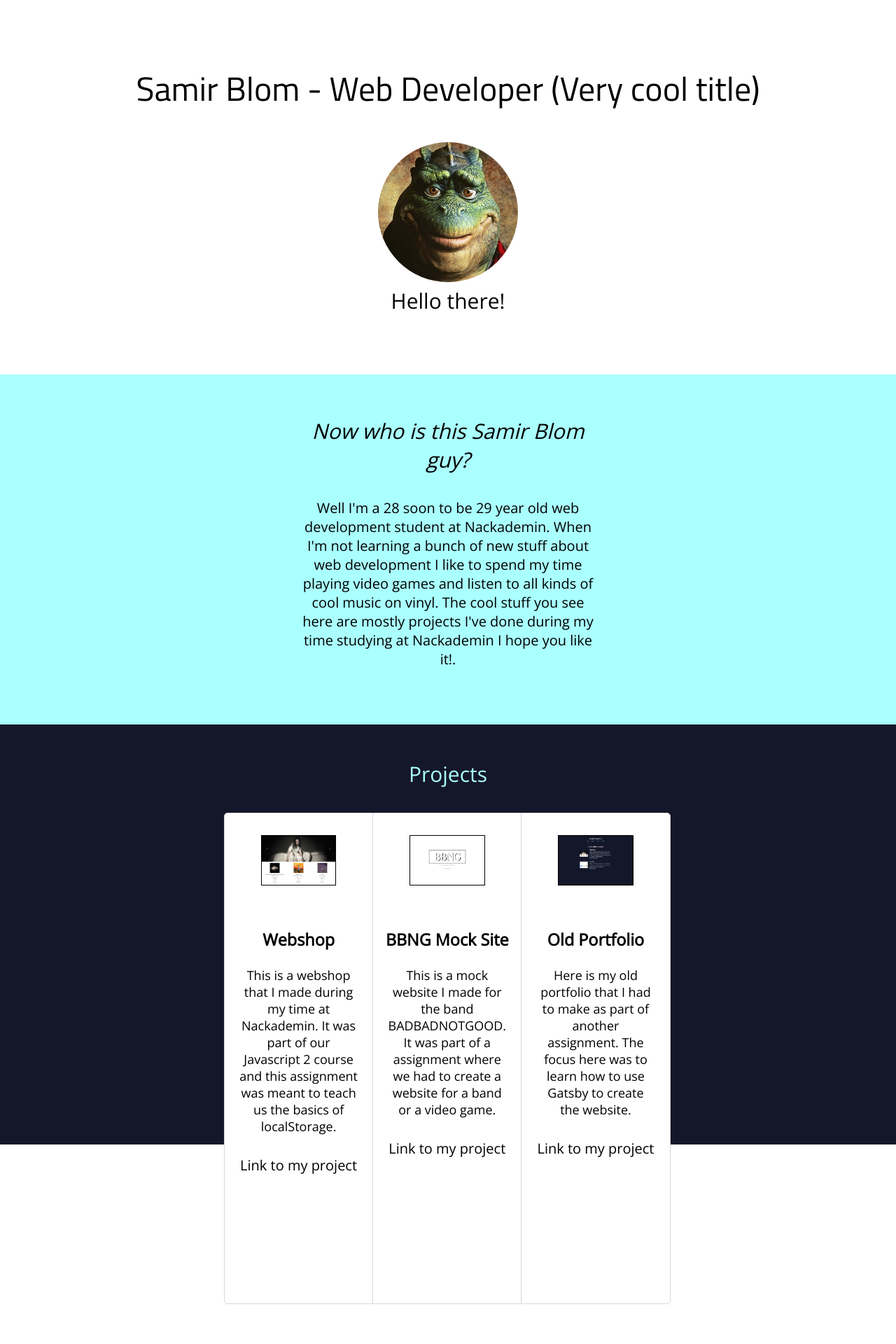
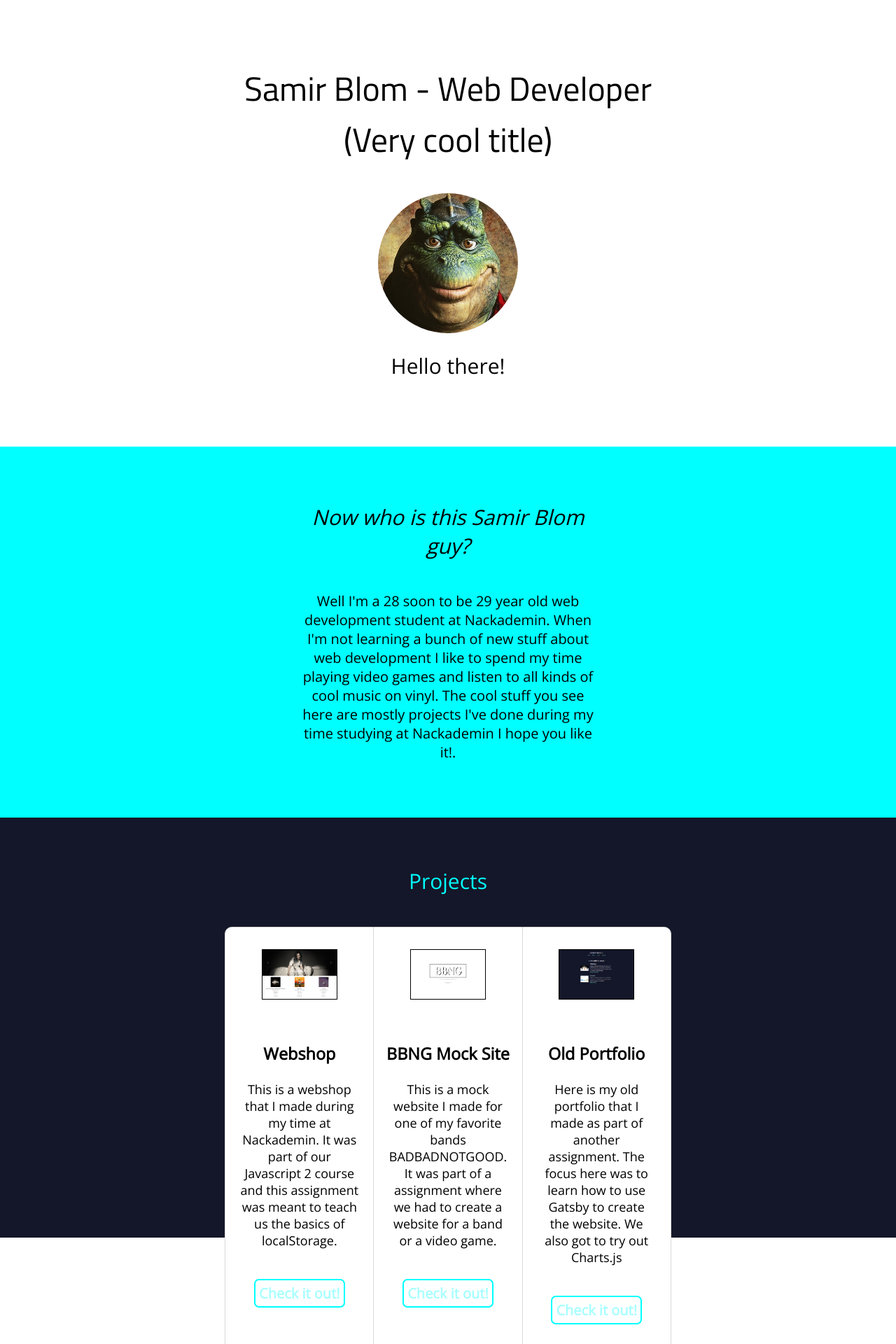
Before and after one commit to Baraghen/portfolio, a Jekyll site: the page built from index.md, in a window 1280 px wide. Shown: the top 1920 px of the page at 70% size. Built offline with Jekyll 4.4.1, drawn with Linux system fonts in a browser that asks for light colours; some of the changed text lies outside the part shown.

Commit message:
Pretty much final commit

```diff
--- a/_includes/intro.html
+++ b/_includes/intro.html
@@ -1,10 +1,9 @@
 <section>
     <div class="section-white">
         <div>
-            <h1>Samir Blom - Web Developer (Very cool title)</h1>
+            <h1>Samir Blom - Web Developer <br>(Very cool title)</h1>
             <img class="avatar" src="assets/img/avatar.jpg" alt="avatar">
             <h2>Hello there!</h2>
         </div>
-
     </div>
 </section>
--- a/_includes/projects.html
+++ b/_includes/projects.html
@@ -1,25 +1,25 @@
 <section>
     <div class="section-dark">
+        <h2>Projects</h2>
         <div class="projects">
-            <h2>Projects</h2>
             <div class="project-webshop">
                 <img class="project-thumbnail" src="/assets/img/webshop.png" alt="webshop-thumbnail">
                 <h3>Webshop</h3>
                 <p>This is a webshop that I made during my time at Nackademin.
                     It was part of our Javascript 2 course and this assignment was meant to teach us the basics of localStorage.</p>
-                <a href="https://baraghen.github.io/webshop/index.html" target="_blank" rel="noopener noreferrer">Link to my project</a>
+                <a class="linkBtn" href="https://baraghen.github.io/webshop/index.html" target="_blank" rel="noopener noreferrer">Check it out!</a>
             </div>
             <div class="project-bbng_mock">
                 <img class="project-thumbnail" src="/assets/img/bbng_mock.png" alt="bbng_mock-thumbnail">
                 <h3>BBNG Mock Site</h3>
-                <p>This is a mock website I made for the band BADBADNOTGOOD. It was part of a assignment where we had to create a website for a band or a video game.</p>
-                <a href="https://hopeful-mirzakhani-9cff0a.netlify.com/" target="_blank" rel="noopener noreferrer">Link to my project</a>
+                <p>This is a mock website I made for one of my favorite bands BADBADNOTGOOD. It was part of a assignment where we had to create a website for a band or a video game.</p>
+                <a class="linkBtn" href="https://hopeful-mirzakhani-9cff0a.netlify.com/" target="_blank" rel="noopener noreferrer">Check it out!</a>
             </div>
             <div class="project-portfolio_old">
                 <img class="project-thumbnail" src="/assets/img/portfolio_old.png" alt="portfolio_old-thumbnail">
                 <h3>Old Portfolio</h3>
-                <p>Here is my old portfolio that I had to make as part of another assignment. The focus here was to learn how to use Gatsby to create the website.</p>
-                <a href="https://pedantic-jennings-533e55.netlify.com/" target="_blank" rel="noopener noreferrer">Link to my project</a>
+                <p>Here is my old portfolio that I made as part of another assignment. The focus here was to learn how to use Gatsby to create the website. We also got to try out Charts.js</p>
+                <a class="linkBtn" href="https://pedantic-jennings-533e55.netlify.com/" target="_blank" rel="noopener noreferrer">Check it out!</a>
             </div>
         </div>
     </div>
--- a/assets/css/main.css
+++ b/assets/css/main.css
@@ -1,3 +1,5 @@
+/* **DEFAULTS** */
+
 body {
     font-family: 'Open Sans', sans-serif;
     margin: 0;
@@ -12,20 +14,15 @@ h1 {
 
 h2 {
     font-weight: 300;
-    margin: 0 0 35px;
+    margin: 20px 0 45px;
 }
 
 a {
     text-decoration: none;
-    color: black;
-}
-
-a:hover {
-    font-weight: bold;
 }
 
 .section-candy {
-    background-color:rgb(170, 255, 255);
+    background-color:rgb(0, 255, 255);
     width: 100%;
     padding: 60px 0;
     text-align: center;
@@ -44,39 +41,91 @@ a:hover {
     height: 500px;
     padding: 50px 0;
     text-align: center;
-    color: rgb(170, 255, 255);
+    color: rgb(0, 255, 255);
 }
+
+@media (max-width: 425px){
+    .section-dark {
+        height: 1400px;
+    }
+}
+
+/* **INTRO** */
 
 .avatar {
     border-radius: 50%;
     width: 200px;
 }
 
+/* **ABOUT** */
+
 .description-me {
     width: 33%;
     margin: 0 auto;
 }
 
+@media (max-width: 1024px){
+    .description-me {
+        width: 75%;
+    }
+}
+
+@media (max-width: 425px){
+    .description-me {
+        width: 95%;
+    }
+}
+
+/* **PROJECTS** */
+
 .projects {
     margin: 0 auto;
     width: 50%;
-    overflow: hidden;
+    display: flex;
+    justify-content: center;
+}
+
+@media (max-width: 1024px){
+    .projects {
+        width: 100%;
+    }
+}
+
+@media (max-width: 425px){
+    .projects {
+        margin: 0;
+        display: block;
+        position: relative;
+    }
+}
+
+.linkBtn {
+    color: rgb(170, 255, 255);
+    border: 2px solid rgb(0, 255, 255);
+    padding: 5px;
+    border-radius: 7px;
+    font-weight: bolder;
+}
+
+.linkBtn:hover {
+    color: white;
+    background-color: rgb(0, 255, 255);
+    transition: 100ms linear;
 }
 
 .projects p {
     font-size: 18px;
     font-weight: 100;
-    margin: auto 10% 30px;
+    margin: auto 10% 50px;
 }
 
 .project-webshop {
     width: 33%;
     height: 700px;
     background-color: white;
-    border-top-left-radius: 5px;
-    border-bottom-left-radius: 5px;
+    border-top-left-radius: 10px;
+    border-bottom-left-radius: 10px;
     border: 0.5px solid #d8d8d8;
-    float: left;
     color: black;
 }
 
@@ -86,7 +135,6 @@ a:hover {
     background-color: white;
     border-top: 0.5px solid #d8d8d8;
     border-bottom: 0.5px solid #d8d8d8;
-    float: left;
     color: black;
 }
 
@@ -94,10 +142,9 @@ a:hover {
     width: 33%;
     height: 700px;
     background-color: white;
-    border-top-right-radius: 5px;
-    border-bottom-right-radius: 5px;
+    border-top-right-radius: 10px;
+    border-bottom-right-radius: 10px;
     border: 0.5px solid #d8d8d8;
-    float: left;
     color: black;
 }
 
@@ -107,12 +154,78 @@ a:hover {
     margin: 15%;
 }
 
+@media (max-width: 425px){
+    .project-webshop {
+        border-top-left-radius: 10px;
+        border-top-right-radius: 10px;
+        border-bottom-left-radius: unset;
+        border-bottom: none;
+        width: 95%;
+        height: 550px;
+        margin: 0 auto;
+    }
+
+    .project-bbng_mock {
+        border: 0.5px solid #d8d8d8;
+        width: 95%;
+        height: 550px;
+        margin: 0 auto;
+    }
+
+    .project-portfolio_old {
+        border-bottom-left-radius: 10px;
+        border-bottom-right-radius: 10px;
+        border-top-right-radius: unset;
+        border: 0.5px solid #d8d8d8;
+        border-top: none;
+        width: 95%;
+        height: 550px;
+        margin: 0 auto;
+    }
+
+    .project-thumbnail {
+        width: 75%;
+        margin: 10px 5px;
+    }
+}
+
+/* **NOTES** */
+
 .notes {
     padding-top: 350px;
+    padding-bottom: 100px;
+    margin: 0 auto;
 }
 
-.footer-div {
-    height: 100%;
-    width: 100%;
-    height: 2,5rem;
+@media (max-width: 1024px){
+    .notes {
+        padding-top: 300px;
+        width: 75%;
+    }
 }
+
+@media (max-width: 425px){
+    .notes {
+        padding-top: 300px;
+        width: 95%;
+    }
+}
+
+/* **FOOTER** */
+
+.footer-links img {
+    width: 75px;
+    margin: 20px 100px 50px;
+}
+
+@media (max-width: 1024px){
+    .footer-links img {
+        margin: 20px 50px 20px;
+    }
+}
+
+@media (max-width: 425px){
+    .footer-links img {
+        margin: 20px 10px 20px;
+    }
+}
```
Also changed, not shown: _includes/footer.html (+4 -3 lines), assets/img/GitHub_Logo.png (added), assets/img/linkedin.png (added), assets/img/mailme.png (added).
